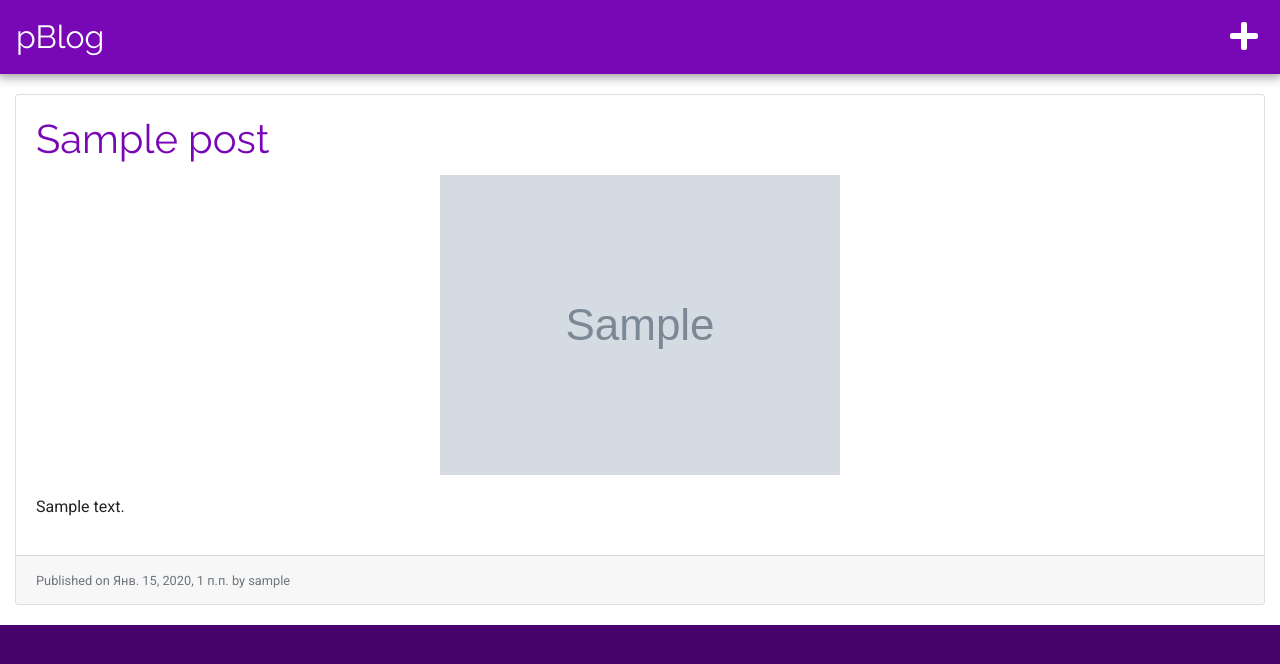
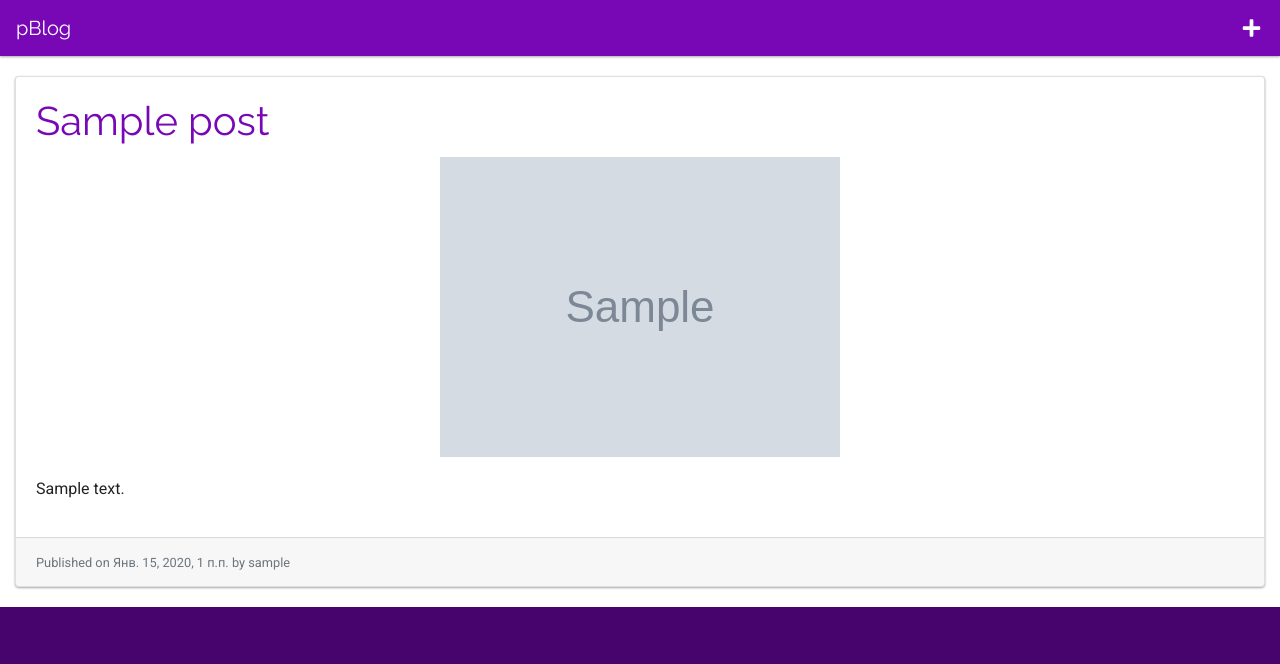
Before and after one commit to rabdulatipoff/pblog, a Django app: page /post/1/ in a window 1280 px wide. Shown: the top 664 px of the page. Run offline with Django 3.2, Linux system fonts and the light colour scheme; tables that the repository leaves empty hold one stand-in row (values such as "Sample post"); grey boxes marked "Sample" are stand-in pictures; some libraries are stand-ins or nearby versions.

Commit message:
minor css tweaks

```diff
--- a/app/static/css/pblog.css
+++ b/app/static/css/pblog.css
@@ -2,9 +2,9 @@
 
 .page-header {
 	background: #7808b5;
-	box-shadow: 0px 1px 10px 2px rgba(0, 0, 0, 0.4);
 	color: white !important;
-	font-size: 2em;
+	font-size: 1.25em;
+	box-shadow: 0 1px 3px rgba(0,0,0,0.12), 0 1px 2px rgba(0,0,0,0.24);
 }
 
 .page-header h1,
@@ -28,11 +28,12 @@ h1, h2, h3, h4, h5, h6  {
 	font-family: 'Raleway', sans-serif;
 }
 
-h1 a {
+a {
 	color: #7808b5;
 }
 
 a:hover {
+	color: #7808b5;
 	filter: opacity(75%);
 	text-decoration: none;
 }
@@ -40,6 +41,7 @@ a:hover {
 .post {
 	color: #222222;
 	font-family: 'Roboto', sans-serif;
+	box-shadow: 0 1px 3px rgba(0,0,0,0.12), 0 1px 2px rgba(0,0,0,0.24);
 }
 
 .post + .post {
```
